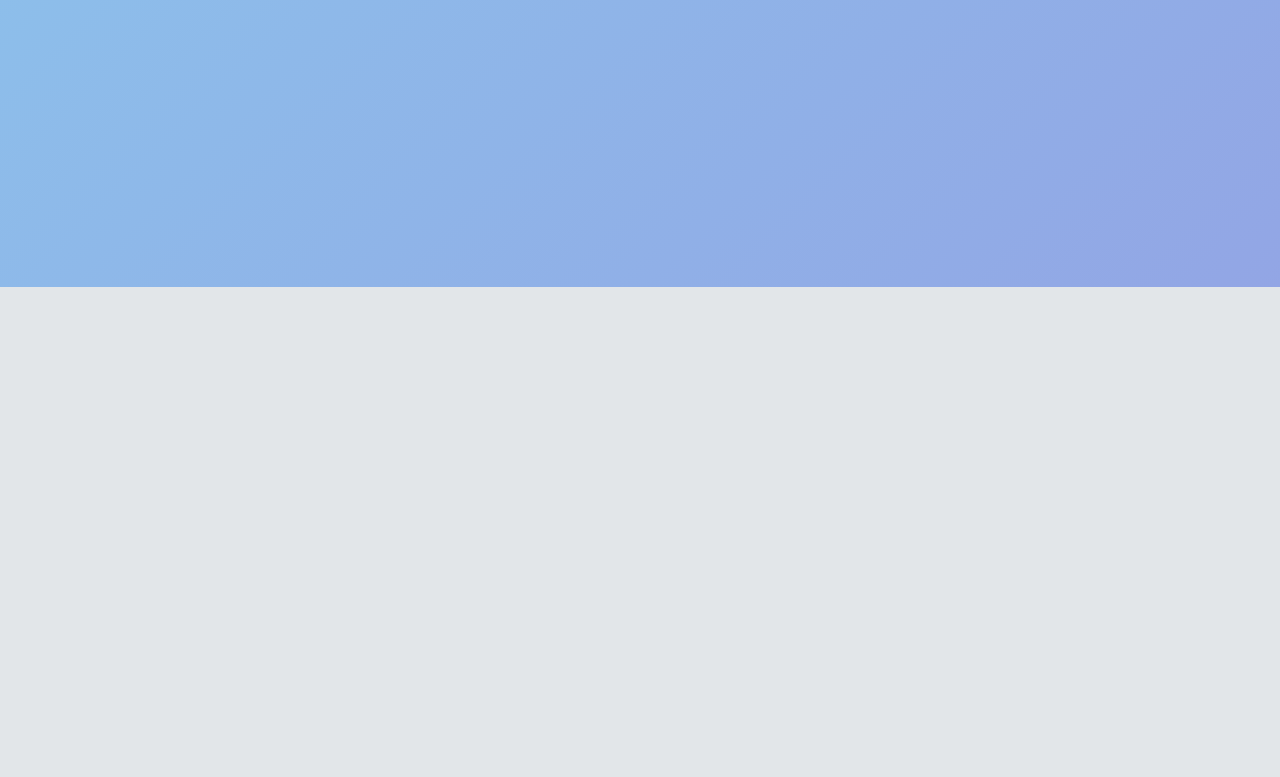
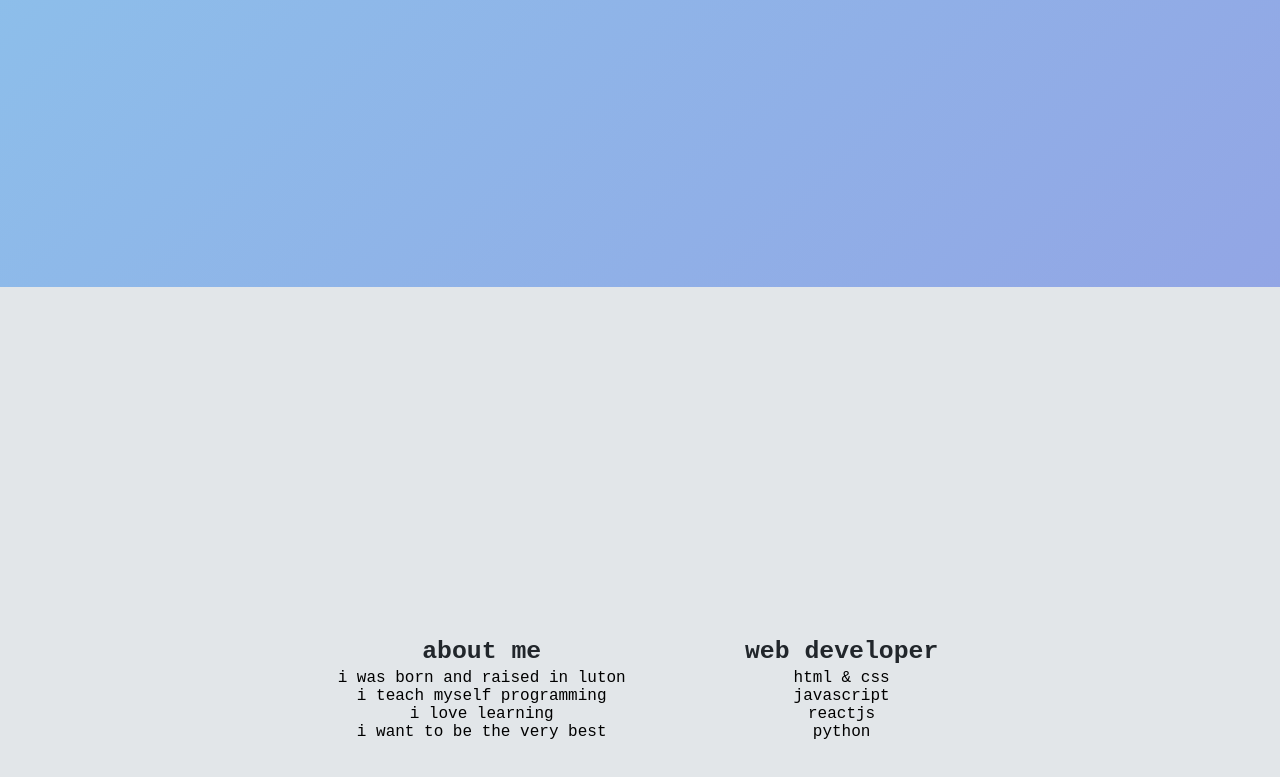
Before and after one commit to iuhmirza/portfolio-page, a plain HTML site: page index.html in a window 1280 px wide. Shown: the part 513-1290 px from the top of the page. Drawn offline with Linux system fonts and the light colour scheme.

Commit message:
Add content to about-me section

```diff
--- a/index.html
+++ b/index.html
@@ -12,13 +12,30 @@
     <div class="flex column center gap height">
         <h1>ibtisam m<span class="pinky">i</span>rza</h1>
         <div class="flex center gap wrap">
-            <a class="link">about me</a>
+            <a class="link" href="#about-me">about me</a>
             <a class="link">projects</a>
             <a class="link">experience</a>
             <a class="link">contact</a>
         </div>
     </div>
-    <div class = "flex gray height">
+    <div id="about-me" class = "flex gray height center wrap gap-xl">
+        <div>
+            <h3>about me</h3>
+            <p>i was born and raised in <span style="display: inline-block" class="grow">luton</span></p>
+            <p>i teach myself programming</p>
+            <p>i love learning</p>
+            <p>i want to be the very best</p>
+
+        </div>
+        <div>
+            <h3>web developer</h3>
+            <ul>
+                <li class="grow">html & css</li>
+                <li class="grow">javascript</li>
+                <li class="grow">reactjs</li>
+                <li class="grow">python</li>
+            </ul>
+        </div>
     </div>
 </body>
 </html>
--- a/styles.css
+++ b/styles.css
@@ -4,15 +4,21 @@ body {
     background-image: linear-gradient(135deg, #8BC6EC 0%, #9599E2 100%);
 }
 
-body, h1, a {
+body, h1, h3, p, a , ul, li {
     margin: 0;
     padding: 0;
     text-decoration: none;
+    list-style: none;
 }
 
 h1 {
     font-size: calc(64px + 2vw);
     color: hsl(210, 13%, 25%);
+}
+
+h3 {
+    font-size: calc(12px + 1vw);
+    color: hsl(210, 13%, 15%);
 }
 
 a {
@@ -26,6 +32,17 @@ a:hover {
     color: hsl(210, 13%, 90%);
 }
 
+h3 {
+    padding: 4px;
+}
+
+.grow {
+    transition: all .2s ease-in-out
+}
+
+.grow:hover {
+    transform: scale(1.1);
+}
 .height {
     height: 100vh;
 }
@@ -56,6 +73,10 @@ a:hover {
     gap: 32px;
 }
 
+.gap-xl {
+    gap: calc(64px + 4vw);
+}
+
 .gray {
     background-color: hsl(210, 13%, 90%);
 }
```
